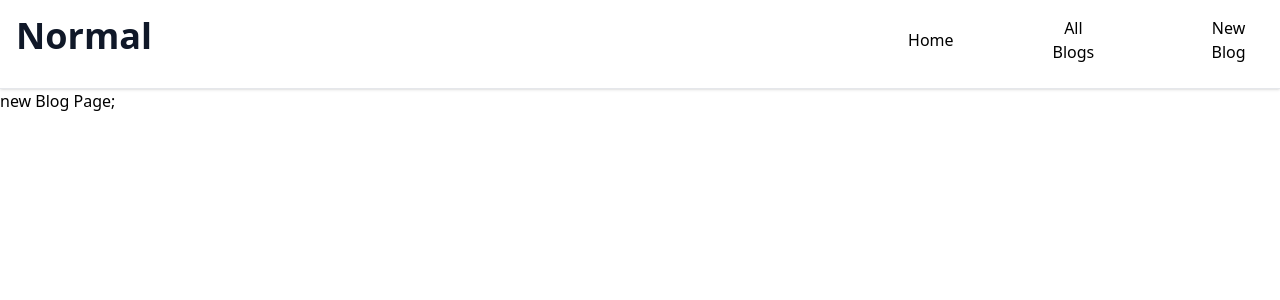
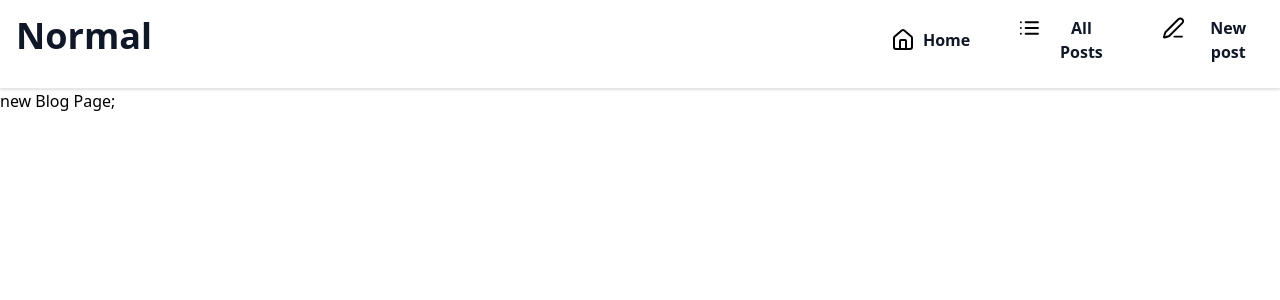
Before and after one commit to Mohfazam/Normal, a React (Vite) app in the folder Frontend/: page /newBlogs in a window 1280 px wide. Shown: the top 300 px of the page. Built offline with nearby package versions, Linux system fonts and the light colour scheme.

Commit message:
navBar Structure 5

```diff
--- a/Frontend/package.json
+++ b/Frontend/package.json
@@ -18,6 +18,7 @@
     "@tiptap/extension-underline": "^3.0.7",
     "@tiptap/react": "^3.0.7",
     "@tiptap/starter-kit": "^3.0.7",
+    "lucide-react": "^0.525.0",
     "react": "^19.1.0",
     "react-dom": "^19.1.0",
     "react-router-dom": "^7.6.3",
--- a/Frontend/src/Components/Navbar.tsx
+++ b/Frontend/src/Components/Navbar.tsx
@@ -1,20 +1,25 @@
+import {House, List, PenLine  } from "lucide-react"
+
 export const Navbar = () => {
     return (
         <div className="sticky top-0 z-50 w-full bg-white border-b border-gray-200 shadow-sm p-4 pb-6">
             <div className="flex">
                 <h1 className="text-4xl w-4xl text-gray-900 font-bold">Normal</h1>
 
-                <div className="flex gap-22 justify-between items-center">
-                    <div>
-                        <button>Home</button>
+                <div className="flex gap-12 justify-between items-center">
+                    <div className="flex gap-2">
+                        <House/>
+                        <button className="text-gray-900 font-bold hover:cursor-pointer">Home</button>
                     </div>
 
-                    <div>
-                        <button>All Blogs</button>
+                    <div className="flex gap-2">
+                        <List />
+                        <button className="text-gray-900 font-bold hover:cursor-pointer">All Posts</button>
                     </div>
 
-                    <div>
-                        <button>New Blog</button>
+                    <div className="flex gap-2">
+                        <PenLine />
+                        <button className="text-gray-900 font-bold hover:cursor-pointer">New post</button>
                     </div>
                 </div>
             </div>
```
Also changed, not shown: 1 other file (tests, documents, lock files or other folders).
